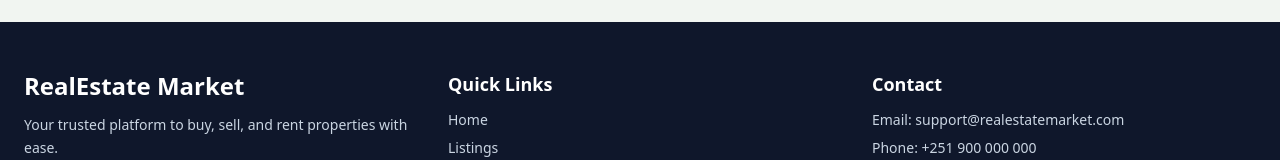
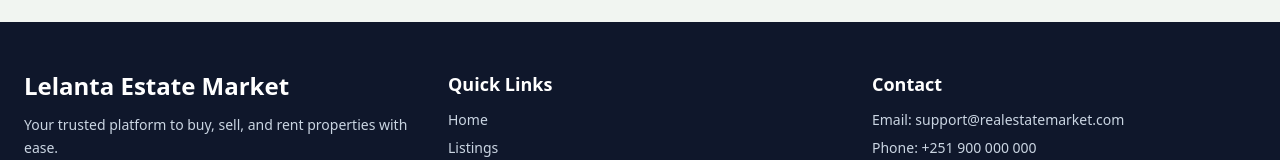
Before and after one commit to 1lelanta/Real-Estate-market, a React (Vite) app in the folder client/: page / in a window 1280 px wide. Shown: the part 606-766 px from the top of the page. Built offline with nearby package versions, Linux system fonts and the light colour scheme; no server answers.

Commit message:
fix an error of footer

```diff
--- a/client/src/components/Footer.jsx
+++ b/client/src/components/Footer.jsx
@@ -1,3 +1,5 @@
+import React from "react";
+
 const Footer = () => {
   return (
     <footer className="bg-slate-900 text-slate-300">
@@ -6,7 +8,7 @@ const Footer = () => {
         {/* Brand */}
         <div>
           <h2 className="text-2xl font-bold text-white mb-3">
-            RealEstate Market
+            Lelanta Estate Market
           </h2>
           <p className="text-sm leading-relaxed">
             Your trusted platform to buy, sell, and rent properties with ease.
```
